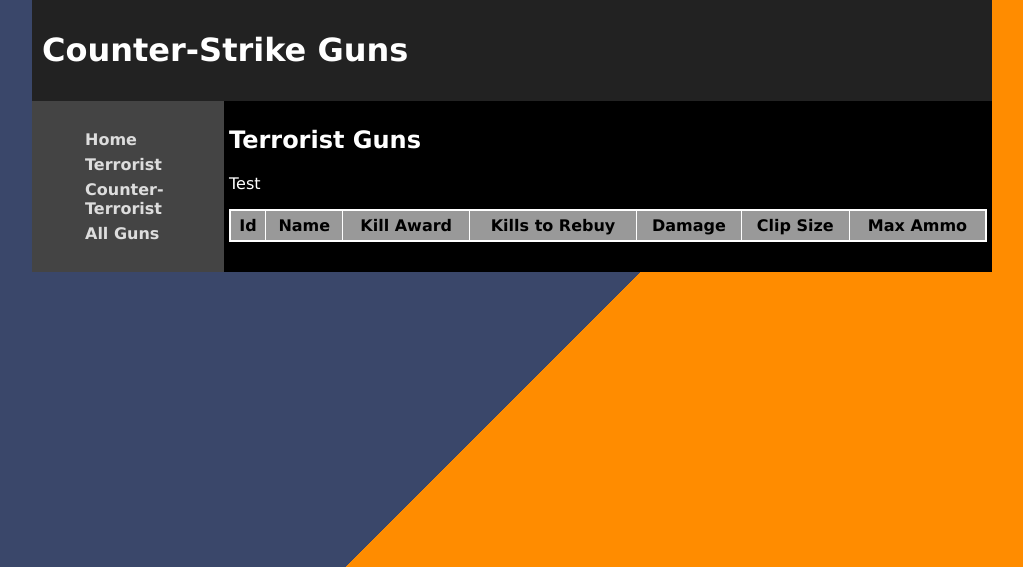
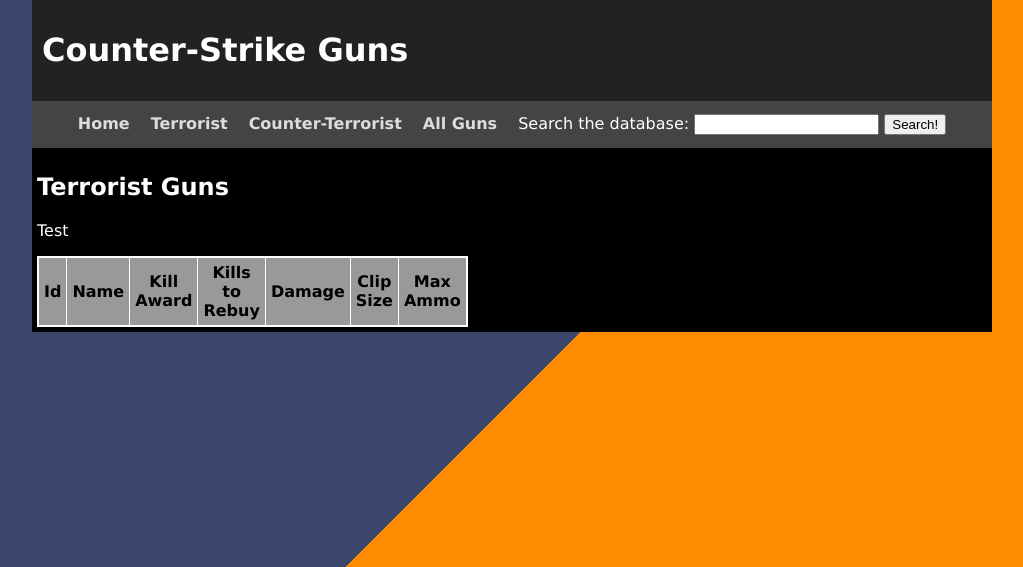
Before and after one commit to JammyWammy12/Csgo-Guns, a Flask app: page /guns/1 in a window 1280 px wide. Shown: the top 567 px of the page, without its empty margins (128-1151 px from the left). Run offline with Flask 3, Linux system fonts and the light colour scheme; data that the repository does not hold is empty.

Commit message:
Create a search bar and made it possible to search for weapon names. I put my buttons underneath the title.

```diff
--- a/app.py
+++ b/app.py
@@ -1,4 +1,4 @@
-from flask import Flask, render_template
+from flask import Flask, render_template, request
 
 app = Flask(__name__)
 DATABASE = "csgoguns.db"
@@ -26,12 +26,36 @@
 
     conn = create_connect(DATABASE)
     cursor = conn.cursor()
-    cursor.execute(query, (table_type, table_type))
+    cursor.execute(query, (table_type, table_type, ))
 
     data_list = cursor.fetchall()
     print(data_list)
 
     return render_template('guns.html', data=data_list, table_type=table_type)
+
+
+@app.route('/search', methods=['GET', 'POST'])
+def render_search_page():
+    look_up = request.form['Search']
+    title = "Search for: '" + look_up + "' "
+    look_up = "%" + look_up + "%"
+
+    query = "SELECT id, name, kill_award, kills_to_rebuy, damage, clip_size, max_ammo FROM csgo_guns WHERE name LIKE ?"
+
+    conn = create_connect(DATABASE)
+    cursor = conn.cursor()
+    cursor.execute(query, (look_up, ))
+
+    data_list = cursor.fetchall()
+    print(data_list)
+
+    return render_template('guns.html', data=data_list, table_type=title)
+
+
+
+
+
+
 
 
 
--- a/static/css/style.css
+++ b/static/css/style.css
@@ -1,9 +1,7 @@
 html {
     height: 100%;
-    margin:0;
+    margin: 0;
     background: linear-gradient(-45deg, #ff8c00  50%, #3a476a 50%);
-
-
 }
 
 body {
@@ -28,15 +26,21 @@
     background-color: #444444;
     margin: 0;
     padding: 10px;
-
+    grid-column: 1 / 3;
+    grid-row: 2;
+    display: flex;
+    justify-content: space-around;
 }
 
 nav ul {
     list-style-type: none;
+    margin: 0;
+    padding: 0;
+    display: flex;
+    gap: 15px;
 }
+
 nav ul li {
-
-
     padding: 3px;
 }
 
@@ -48,6 +52,7 @@
 
 a:hover {
     color: #ff0000;
+    font-size: 16px;
 }
 
 main {
@@ -55,13 +60,12 @@
 }
 
 table {
+
     border: 2px solid #ffffff;
-     width: 100%;
     border-collapse: collapse;
 }
 
 th, td {
-
     border: 1px solid #ffffff;
     padding: 5px;
 }
--- a/templates/base.html
+++ b/templates/base.html
@@ -16,6 +16,14 @@
             <li><a href="/guns/1">Terrorist</a></li>
             <li><a href="/guns/0">Counter-Terrorist</a></li>
             <li><a href="/guns/all_guns">All Guns</a></li>
+            <li>
+                <form method="post" action="/search">
+                    <label for ="searchbox"> Search the database: </label>
+                    <input type="text" name ="Search" id="searchbox">
+                    <input type="submit" value="Search!">
+
+                </form>
+            </li>
         </ul>
     </nav>
     <main>
--- a/templates/guns.html
+++ b/templates/guns.html
@@ -12,6 +12,8 @@
 
         {% elif table_type == 'all_guns' %}
            All Guns
+        {% else %}
+            {{ table_type }}
         {% endif %}
     </h2>
 
```
Lines whose indentation alone changed are shown as unchanged.
